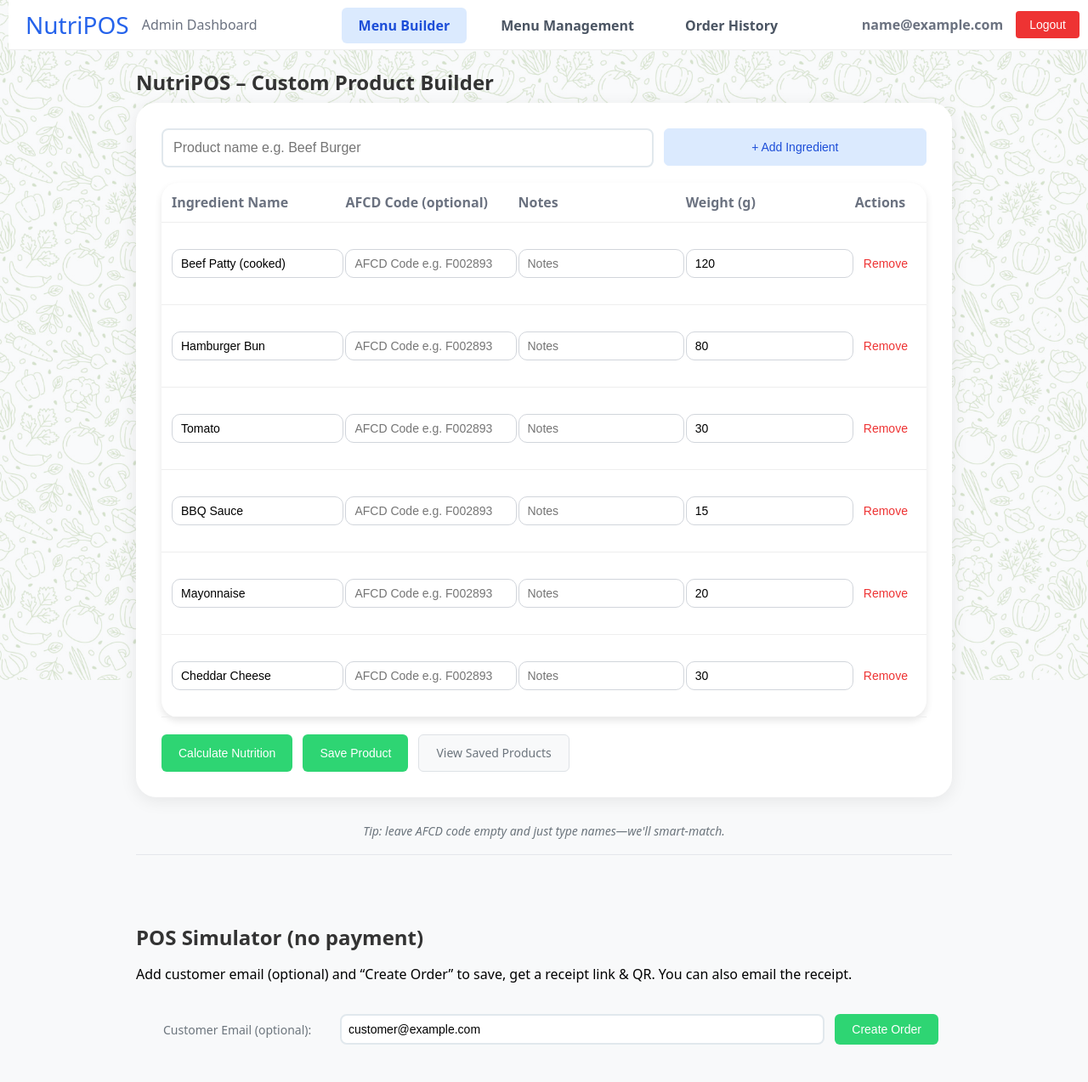
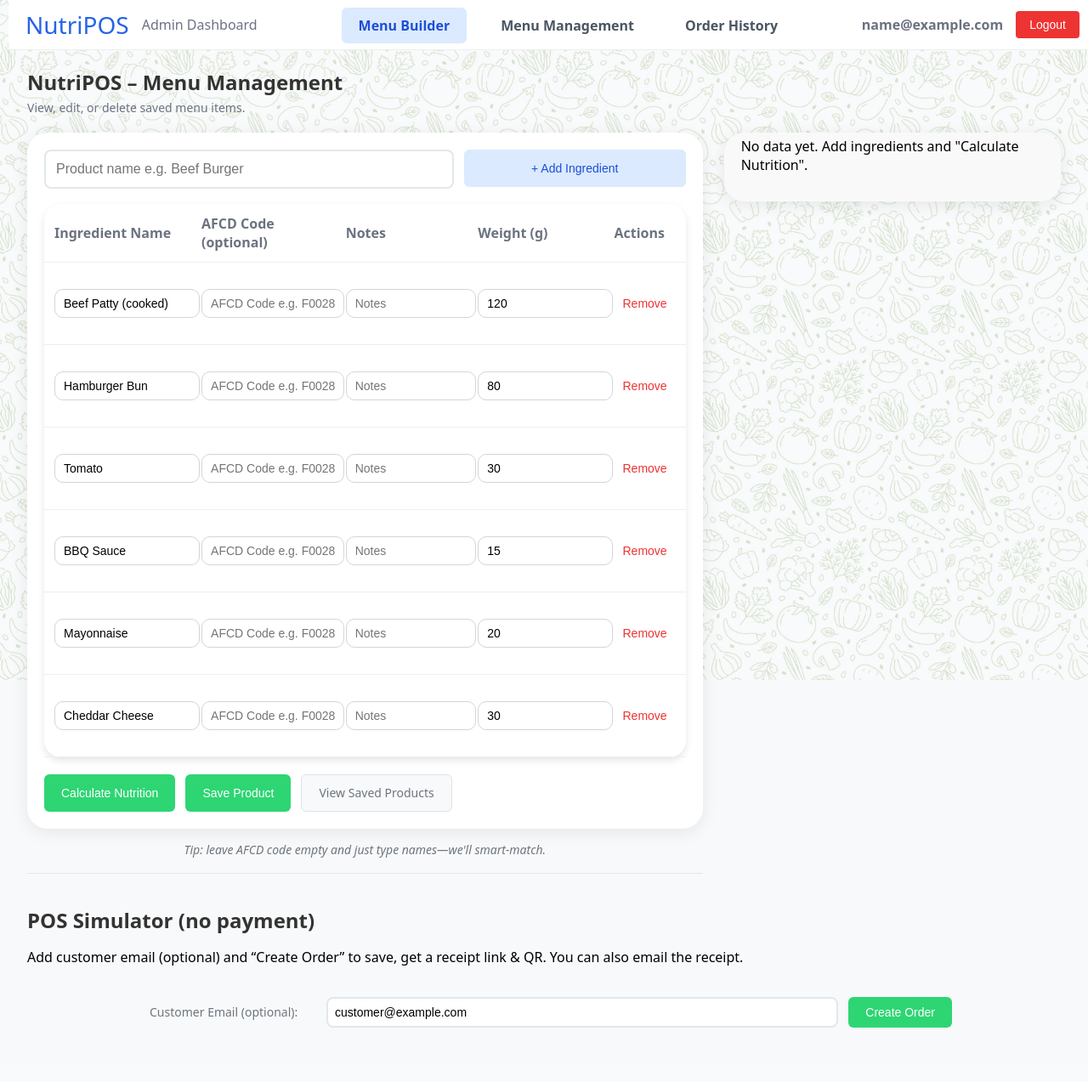
Before and after one commit to saaduly101/KP628---NutriPOS, a PHP site: page /NUTRIPOS/public/custom_pos_builder.php in a window 1280 px wide. Shown: the whole page at 85% size. After the commit the page ends 1209 px from the top, so only its background shows below. Run offline with PHP 8.4, Linux system fonts and the light colour scheme; the visitor is signed in with stand-in values (Sample User, id 1).

Commit message:
enhance UI for product management and add sidebar for custom builder nutrition

```diff
--- a/NUTRIPOS/public/custom_pos_builder.js
+++ b/NUTRIPOS/public/custom_pos_builder.js
@@ -19,7 +19,7 @@ function rowTemplate(data = {}) {
     </td>
     <td><input type="text" placeholder="AFCD Code e.g. F002893" class="code" value="${data.afcd_code || ''}"/></td>
     <td><input type="text" placeholder="Notes" class="notes" value="${data.notes || ''}"/></td>
-    <td><input type="number" min="0" step="0.1" class="grams" value="${data.grams || ''}"/></td>
+    <td><input type="number" min="0" step="0.1" class="grams" value="${data.grams || ''}" required/></td>
     <td><button type="button" class="btn danger del">Remove</button></td>
   `;
   // remove row
--- a/NUTRIPOS/public/custom_pos_builder.php
+++ b/NUTRIPOS/public/custom_pos_builder.php
@@ -9,7 +9,18 @@ auth_require_admin();
   <title>NutriPOS – Custom Product Builder + POS Simulator</title>
   <link rel="stylesheet" href="style.css" />
   <style>
+    .builder-section {
+      display: flex;
+      gap: 24px;
+    }
 
+    .builder-left {
+      flex: 2;
+    }
+
+    .builder-right {
+      flex: 1;
+}
   </style>
 </head>
 <body>
@@ -31,9 +42,16 @@ auth_require_admin();
     </div>
   </nav>
 
-  <h2>NutriPOS – Custom Product Builder</h2>
+  <div class="main-container">
+    <div class="header">
+      <div class="title-section">
+        <h2>NutriPOS – Menu Management</h2>
+        <div class="subtitle">View, edit, or delete saved menu items.</div>
+      </div>
+    </div>
 
-
+    <div class="builder-section">
+      <div class="builder-left">
         <div class="nutripos-builder-container">
           <div class="button-container">
             <input id="productName" placeholder="Product name e.g. Beef Burger"/>
@@ -63,22 +81,32 @@ auth_require_admin();
 
         <div id="qrcode" style="display: none;"></div>
 
+        <div class="hr"></div>
+      </div>
+
+      <div class="builder-right">
+        <div class="nutripos-builder-container sidebar">
+          <div id="nutritionInfo">No data yet. Add ingredients and "Calculate Nutrition".</div>
+
+          <div id="orderResult" style="margin-top:12px"></div>
           <div id="result" class="totals" style="display:none"></div>
-  <div class="hr"></div>
-
+        </div>
+      </div>
+    </div>
 
   <h2>POS Simulator (no payment)</h2>
   <p>Add customer email (optional) and “Create Order” to save, get a receipt link & QR. You can also email the receipt.</p>
-
-
   <div class="flex">
     <label for="custEmail" class="muted">Customer Email (optional):</label>
     <input id="custEmail" value="customer@example.com" placeholder="customer@example.com" style="flex:1;padding:8px"/>
     <button id="createOrderBtn" class="btn primary">Create Order</button>
   </div>
 
+  </div>
 
-  <div id="orderResult" style="margin-top:12px"></div>
+
+
+
 
   <script src="qrcode.js"></script>
   <script src="custom_pos_builder.js"></script>
--- a/NUTRIPOS/public/products.js
+++ b/NUTRIPOS/public/products.js
@@ -122,7 +122,7 @@ async function listProducts(){
       </td>
       <td>${new Date(p.updated_at).toLocaleString()}</td>
       <td>
-        <button type="button" class="btn danger del" data-id="${p.id}">Delete</button>
+        <button type="button" class="btn danger del" data-id="${p.id}">Remove</button>
       </td>
     `;
     tr.querySelector('button').onclick = async (e)=>{
--- a/NUTRIPOS/public/style.css
+++ b/NUTRIPOS/public/style.css
@@ -1,9 +1,9 @@
 body {
     font-family: system-ui, Arial, sans-serif;
-    max-width: 960px;
     margin: 24px auto;
     padding: 0 16px;
     background-color: #f8f9fa;
+    align-items: center;
 }
 
 /* ADDED BACKGROUND IMAGE */
@@ -24,24 +24,8 @@ body::before{
 }
 
 h1, h2, h3 {
-    margin-top: 80px;
     margin-bottom: 8px;
     color: #333;
-    font-size: 24px;
-}
-table {
-    width: 100%;
-    border-collapse: collapse;
-}
-th, td {
-    padding: 8px;
-    border-bottom: 1px solid #eee;
-    text-align: left;
-}
-/* ADDED THIS */
-tbody {
-    text-align: left;
-    width: 100%;
 }
 
 .btn {
@@ -188,13 +172,6 @@ tbody {
     padding: 20px;
 }
 
-h1 {
-    margin-bottom: 8px;
-    text-align: center;
-    color: #333;
-    font-size: 2rem;
-}
-
 .description {
     text-align: center;
     color: #777;
@@ -222,7 +199,7 @@ table {
     border-collapse: collapse;
     background-color: white;
     border-radius: 20px;
-    overflow: hidden;
+    overflow: visible !important;
     box-shadow: 0 4px 8px rgba(0, 0, 0, 0.1);
 }
 
@@ -280,9 +257,15 @@ td button:hover {
     background: white;
     border-radius: 24px;
     box-shadow: 0 4px 20px rgba(0,0,0,0.08);
-    padding: 30px;
-    margin: 0 auto 30px auto;
-    max-width: 960px;
+    padding: 20px;
+}
+
+.nutripos-builder-container.sidebar {
+    background: #f9f9f9;
+    border-left: 1px solid #eee;
+    padding: 20px;
+    padding-top: 5px;
+    min-width: 300px;
 }
 
 #productName {
@@ -537,13 +520,6 @@ footer p {
 
 
 /*  Autocomplete CSS */
-table {
-    width: 100%;
-    border-collapse: collapse;
-    overflow: visible !important;
-    border-radius: 20px;
-}
-
 th, td {
     border-bottom: 1px solid #eee;
     text-align: left;
@@ -888,7 +864,7 @@ mark {
 
 /* Order historu page */
 .main-container {
-    max-width: 1120px;
+    max-width: 1440px;
     margin: 80px auto 24px auto;
     padding: 0 16px;
 }
@@ -954,6 +930,8 @@ mark {
     margin-bottom: 15px;
     overflow: hidden;
 }
+
+
 
 .day-header {
     background: #f9fafb;
@@ -1092,6 +1070,7 @@ mark {
     overflow: hidden;
     margin-bottom: 30px;
     margin-top: 80px;
+    max-width: 960px;
 }
 
 .order-header {
```
Also changed, not shown: NUTRIPOS/data/products.json (+13 -0 lines), NUTRIPOS/public/products.php (+9 -2 lines), NUTRIPOS/order.php (line endings or trailing spaces). Lines whose indentation alone changed are shown as unchanged.
